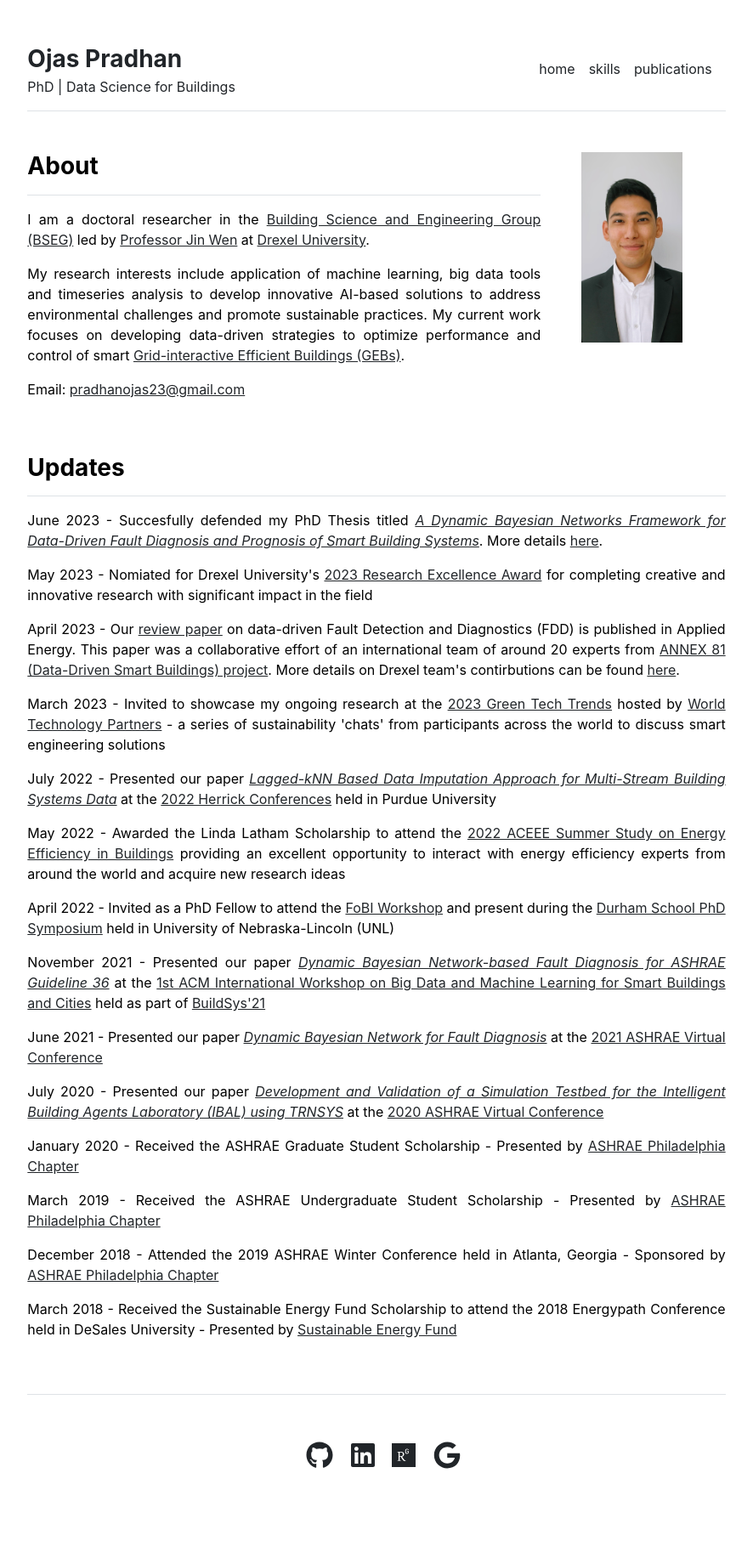
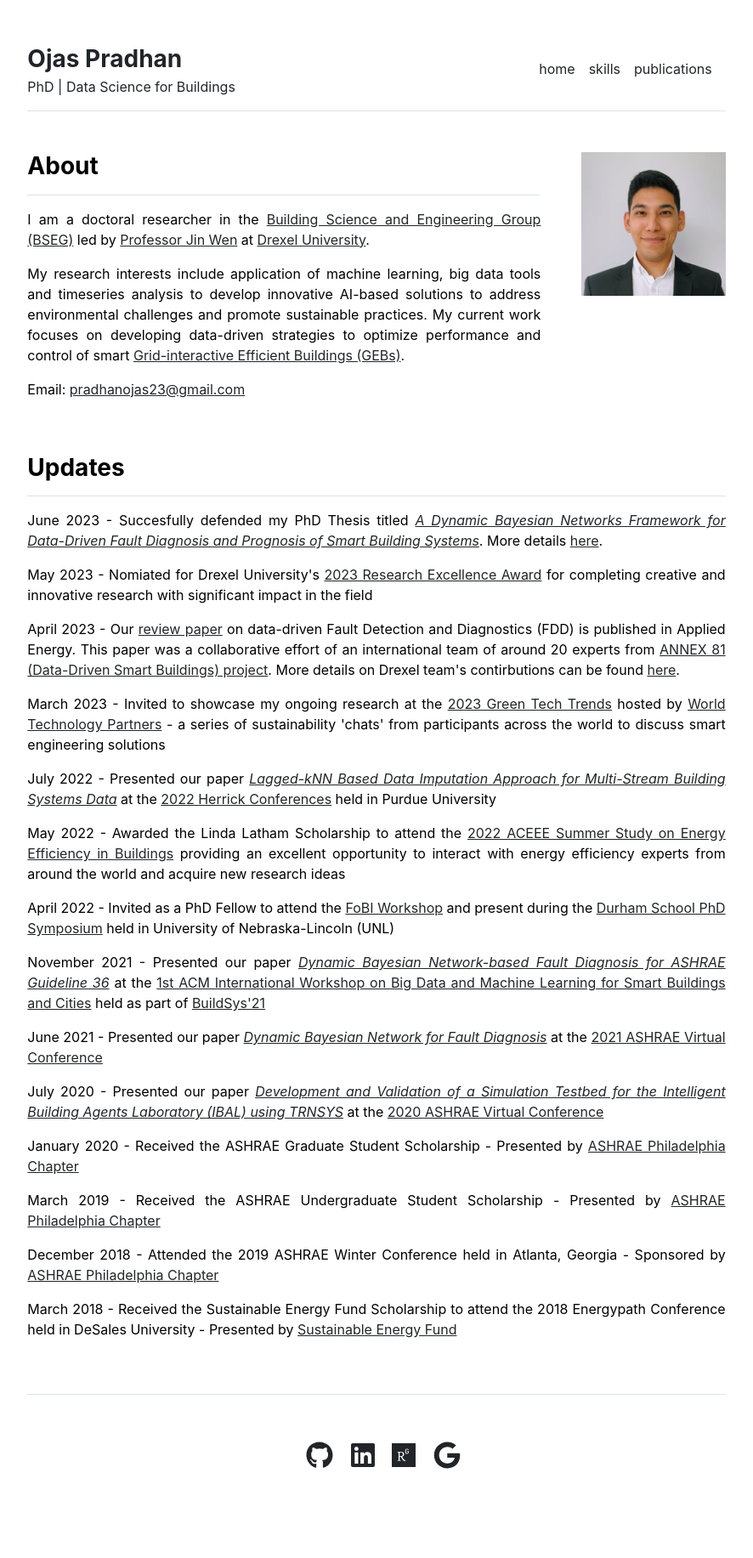
Before and after one commit to pradhanojas/pradhanojas.github.io, a Jekyll site: the page built from index.md, in a window 1280 px wide. Shown: the whole page at 85% size, without its empty margins (197-1083 px from the left). Built offline with Jekyll 4.4.1, drawn with Linux system fonts in a browser that asks for light colours.

Commit message:
new headshot

```diff
--- a/_layouts/home.html
+++ b/_layouts/home.html
@@ -8,7 +8,7 @@ layout: default
     {{ content }}
   </div>
   <div class="col-md-3">
-    <img src="{{ site.github.url }}/assets/img/headshot.jpeg" alt="Home" width="70%">
+    <img src="{{ site.github.url }}/assets/img/headshot-square.jpeg" alt="Home" width="100%">
   </div>
 </div>
 
```
Also changed, not shown: assets/img/headshot-square.jpeg (added), 1 other file.
